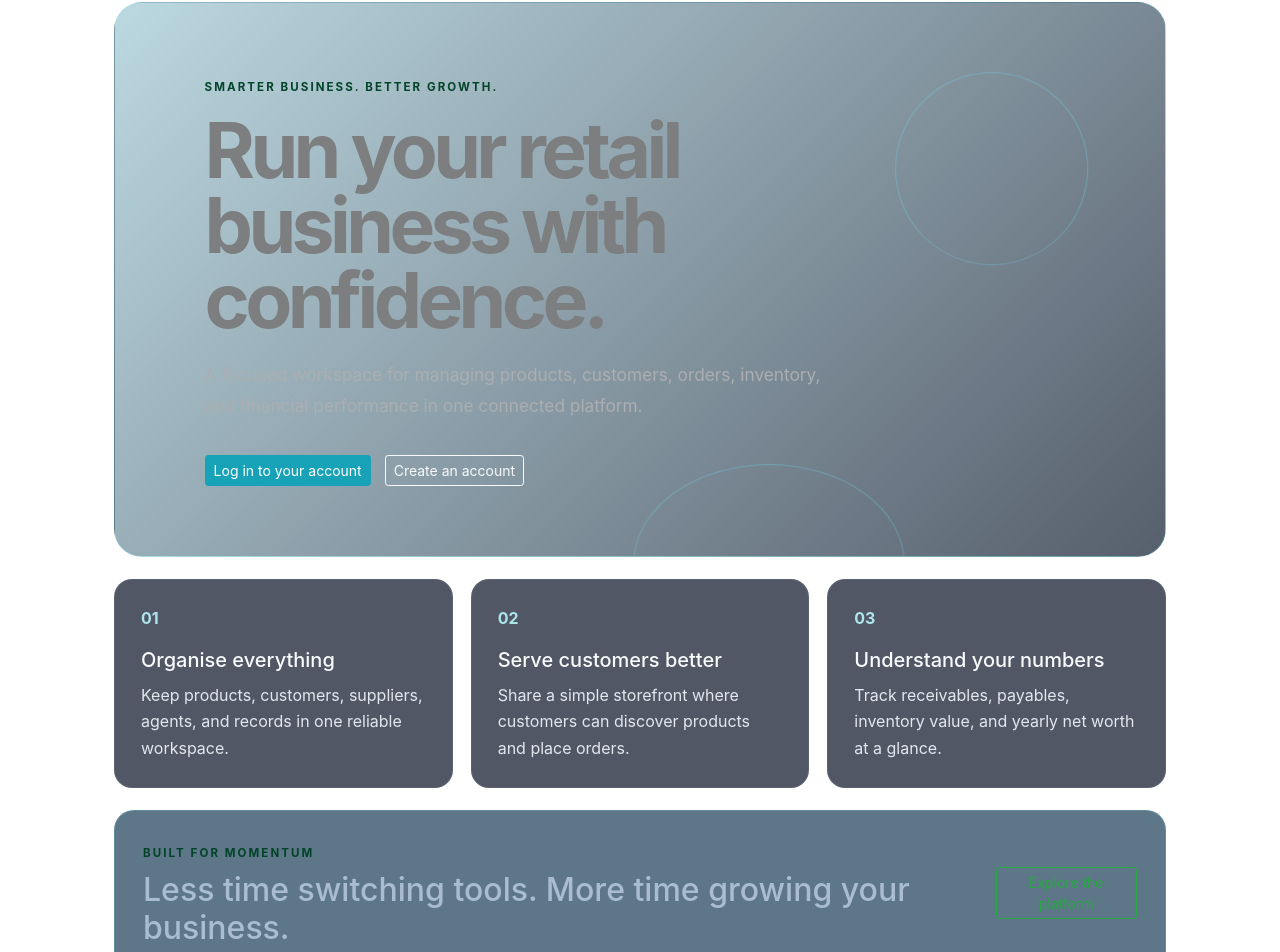
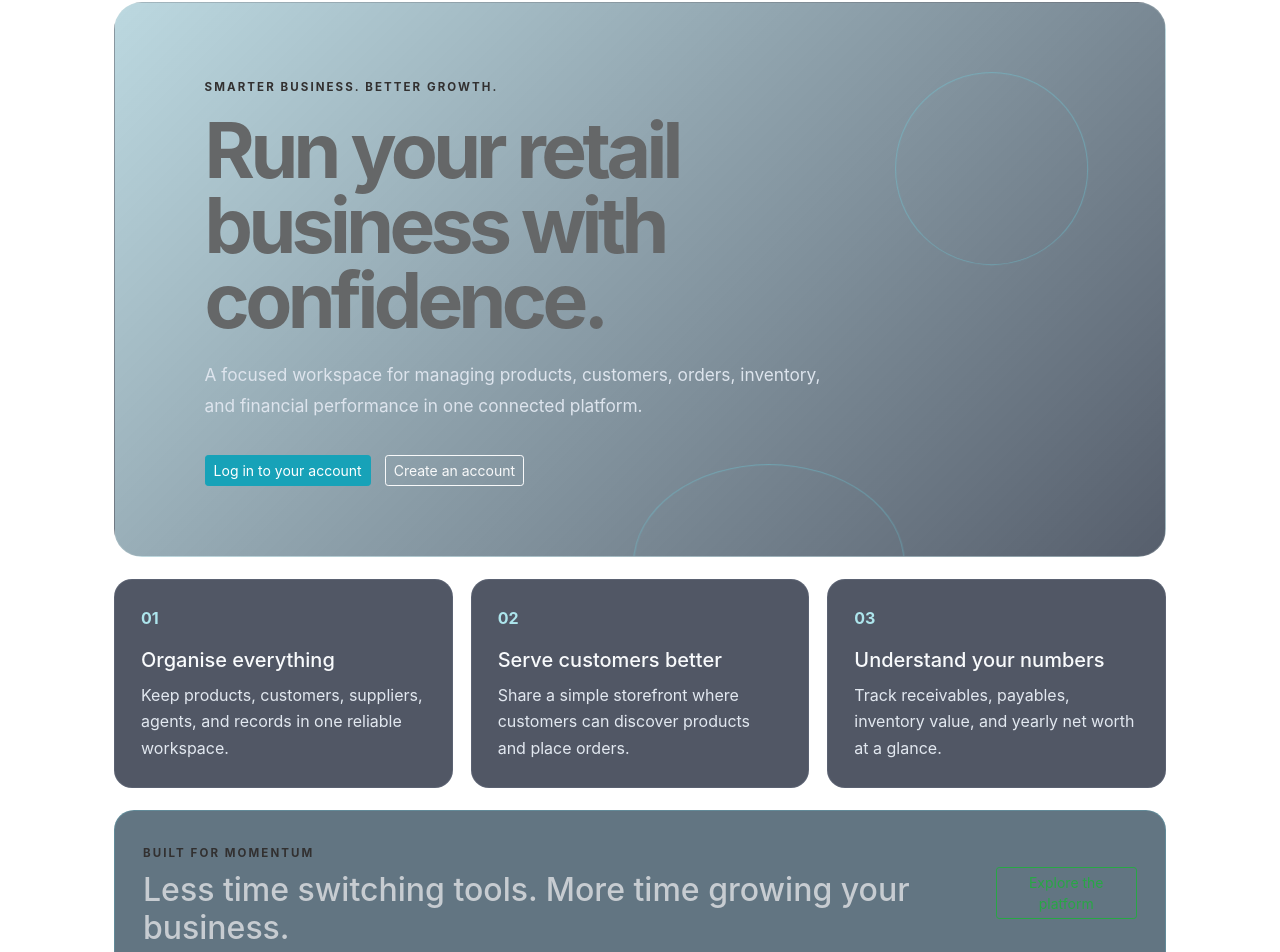
Before and after one commit to adityapatil05/Vite_React-Client_Demo-Project, a React (Vite) app in the folder Client/: page / in a window 1280 px wide. Shown: the part 201-1153 px from the top of the page. Built offline with nearby package versions, Linux system fonts and the light colour scheme; no server answers.

Commit message:
Minor UI changes

```diff
--- a/Client/src/public.css
+++ b/Client/src/public.css
@@ -56,7 +56,7 @@
 
 .public-hero {
     background: linear-gradient(135deg, rgba(14, 116, 144, 0.28), rgba(30, 41, 59, 0.75));
-    border: 1px solid rgba(103, 232, 249, 0.2);
+    border: 1px solid rgba(202, 220, 220, 0.2);
     border-radius: 28px;
     min-height: 390px;
     overflow: hidden;
@@ -65,7 +65,7 @@
 
 .public-hero h1,
 .content-intro h1 {
-    color: #7d7e7f;
+    color: #656768;
     font-size: clamp(2.4rem, 6vw, 5rem);
     font-weight: 700;
     letter-spacing: -0.06em;
@@ -76,14 +76,14 @@
 
 .public-hero p,
 .content-intro p {
-    color: #abaeb2;
+    color: #dde4ed;
     font-size: 1.08rem;
     line-height: 1.75;
     max-width: 650px;
 }
 
 .eyebrow {
-    color: #02432a;
+    color: #323030;
     font-size: 0.72rem;
     font-weight: 700;
     letter-spacing: 0.18em;
@@ -174,7 +174,7 @@
 
 .public-callout {
     align-items: center;
-    background: rgba(8, 47, 73, 0.65);
+    background: rgba(14, 44, 64, 0.65);
     border: 1px solid rgba(103, 232, 249, 0.18);
     border-radius: 20px;
     display: flex;
@@ -184,7 +184,7 @@
 }
 
 .public-callout h2 {
-    color: #aabdd0;
+    color: #c7ccd1;
     margin: 8px 0 0;
 }
 
@@ -193,7 +193,7 @@
 }
 
 .story-card-highlight {
-    background: linear-gradient(145deg, rgba(14, 116, 144, 0.35), rgba(15, 23, 42, 0.75));
+    background: linear-gradient(145deg, rgba(32, 146, 178, 0.35), rgba(15, 23, 42, 0.75));
 }
 
 .content-footer {
```
